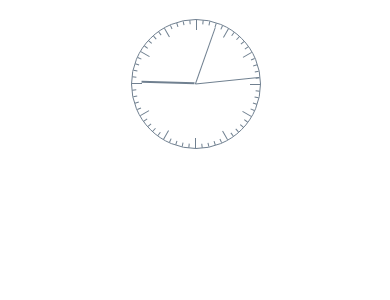
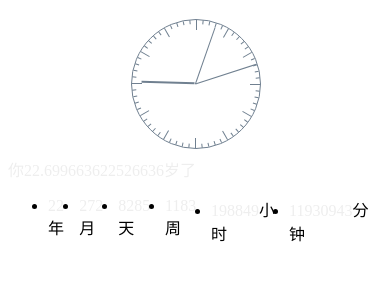
Before and after one commit to dxil/dingxl.com, a Vue app in the folder index/: page / in a window 390 px wide. Shown: the top 300 px of the page. Built offline with nearby package versions, Linux system fonts and the light colour scheme.

Commit message:
增加年月日等等

```diff
--- a/index/package.json
+++ b/index/package.json
@@ -10,6 +10,7 @@
     "build": "node build/build.js"
   },
   "dependencies": {
+    "moment": "^2.20.1",
     "vue": "^2.5.2",
     "vue-router": "^3.0.1"
   },
--- a/index/src/components/index.vue
+++ b/index/src/components/index.vue
@@ -1,4 +1,6 @@
 <template>
+  <div>
+    <div class="clock">
       <div class="cssClock">
         <div class="cssDotWrap">
           <div class="cssDot" v-for="(dot,i) in 60" :style="{transform: 'rotateZ('+i*6+'deg)',height: i%5==0?'10px':'4px',}"></div>
@@ -7,13 +9,28 @@
         <div class="min cssNeedle" :style="{transform: 'rotateZ('+min+'deg)'}"></div>
         <div class="sec cssNeedle" :style="{transform: 'rotateZ('+sec+'deg)'}"></div>
       </div>
+    </div>
+    <span>你{{liveDate.fullYear}}岁了</span>
+    <ul class="flex">
+      <li><span>{{liveDate.year}}</span>年</li>
+      <li><span>{{liveDate.month}}</span>月</li>
+      <li><span>{{liveDate.day}}</span>天</li>
+      <li><span>{{liveDate.week}}</span>周</li>
+      <li><span>{{liveDate.hour}}</span>小时</li>
+      <li><span>{{liveDate.min}}</span>分钟</li>
+    </ul>
+  </div>
 </template>
 
 <script>
+  import moment from 'moment'
   export default {
     data() {
       return {
-      currTime: new Date()//当前日期对象
+        currTime: new Date(), //当前日期对象
+        bornYear: '1995',
+        bornMonth: '04',
+        bornDay: '17'
       }
     },
     computed: {
@@ -24,7 +41,29 @@ export default {
         return this.currTime.getMinutes()*6 + this.currTime.getSeconds()/10 ;
       },
       hour() {//将当前的小时数转化为时针旋转的度数
-      return this. currTime.getHours()*30 + this.currTime.getMinutes()/2;
+        return this.currTime.getHours()*30 + this.currTime.getMinutes()/2;
+      },
+      liveDate() {
+        let date = `${this.bornYear}${this.bornMonth}${this.bornDay}`
+        let time = moment(this.currTime).diff(moment(date), 'milliseconds');
+  //      let monthTime =
+        let fullYear = time / 31536000000
+        let years = moment(this.currTime).diff(moment(date), 'years');
+        let month = moment(this.currTime).diff(moment(date), 'month');
+        let days = moment(this.currTime).diff(moment(date), 'days');
+        let week = moment(this.currTime).diff(moment(date), 'week');
+        let hour = moment(this.currTime).diff(moment(date), 'hours');
+        let mins = moment(this.currTime).diff(moment(date), 'minutes');
+        return {
+          fullYear: fullYear,
+          year: years,
+          month: month,
+          day: days,
+          week: week,
+          hour: hour,
+          min: mins,
+        }
+        return fullYear
       }
     },
     created() {
@@ -37,6 +76,9 @@ export default {
 
 <!-- Add "scoped" attribute to limit CSS to this component only -->
 <style scoped>
+  .clock {
+    height: 500px;
+  }
   .cssClock {
     position: absolute;
     margin-left: 50%;
@@ -86,7 +128,20 @@ export default {
     margin-left: -1px;
   }
 
+  .flex {
+    display: flex;
+  }
+
   @media (max-width: 768px) {
+
+    span {
+      font-size: 16px;
+      color: #eee;
+    }
+
+    .clock {
+      height: 9.333333rem;
+    }
     .cssClock {
       margin-top: .666666rem;
       left: -4rem;
@@ -126,5 +181,6 @@ export default {
       height: 4rem;
       margin-left: -1px;
     }
+
   }
 </style>
```
Lines whose indentation alone changed are shown as unchanged.
